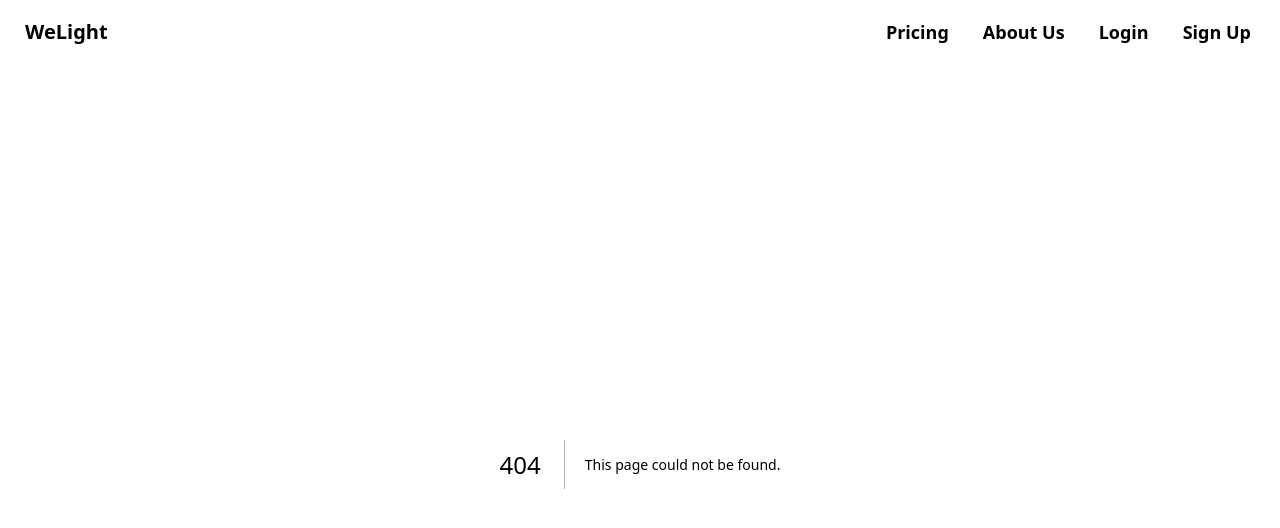
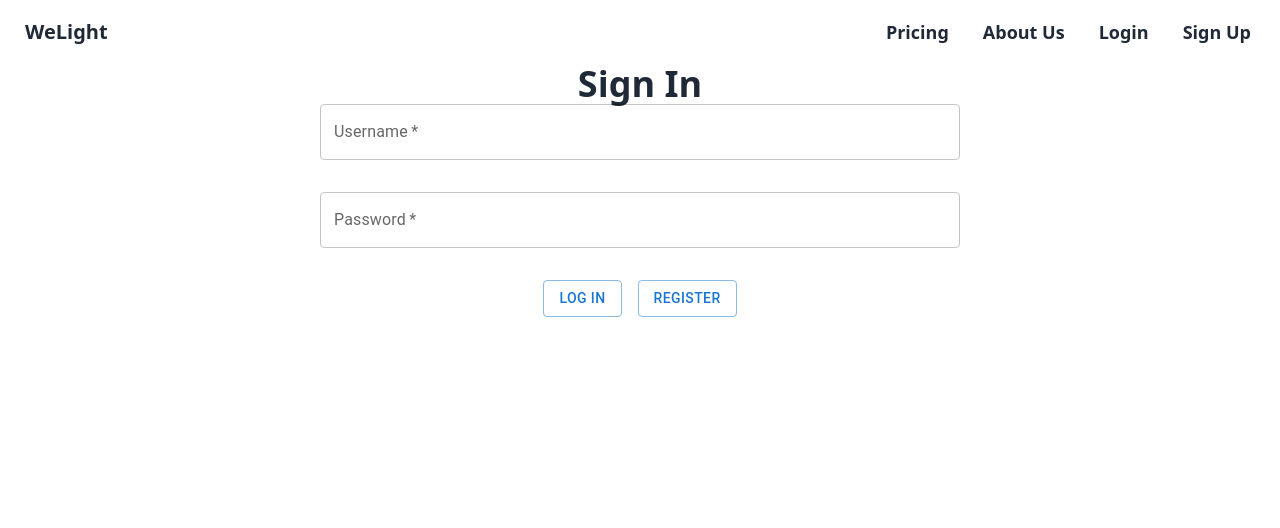
Before and after one commit to designasabaker/welightpreview, a Next.js app: page /login in a window 1280 px wide. Before the commit this address had no page. Shown: the top 528 px of the page. Built offline with nearby package versions, Linux system fonts and the light colour scheme.

Commit message:
add: the login page
!! the password is currently stored without encryption

```diff
--- /dev/null
+++ b/app/login/page.tsx
@@ -0,0 +1,61 @@
+'use client'
+
+import React from "react";
+import {Box, Button, Stack, TextField} from "@mui/material";
+
+export default function Login() {
+    let [password, setPassword] = React.useState("")
+    let [username, setUsername] = React.useState("")
+    const handleLogin = () => {
+        let credential = {
+            username,
+            password
+        }
+        console.log(credential)  // pass the credential to api
+    };
+
+    const handleTextFieldChange = (event: { target: {
+            value: string;
+            id: any; }; }) => {
+        let targetId = event.target.id
+        if(targetId === "username-text-field"){
+            setUsername(event.target.value)
+        } else if(targetId === "password-text-field"){
+            setPassword(event.target.value)
+        } else {
+            console.error("Invalid handling of textfield")
+        }
+    }
+    return (
+        <div className="bg-white dark:bg-gray-900">
+            <Box sx={{
+                top: '200px',
+                width: '50%',
+                margin: 'auto'
+            }}>
+                <h1 className="text-3xl font-semibold text-center text-gray-800 capitalize lg:text-4xl dark:text-white">
+                    Sign In
+                </h1>
+                <Stack spacing={4}>
+                    <TextField
+                        required
+                        id="username-text-field"
+                        label="Username"
+                        onChange={handleTextFieldChange}
+                    />
+                    <TextField
+                        required
+                        id="password-text-field"
+                        label="Password"
+                        onChange={handleTextFieldChange}
+                    />
+                    <Stack direction="row" justifyContent="center" alignItems="center" spacing={2}>
+                        <Button variant="outlined" onClick={handleLogin}>Log in</Button>
+                        <Button variant="outlined" href={'/signup'}>Register</Button>
+                    </Stack>
+                </Stack>
+            </Box>
+        </div>
+
+    )
+}
--- a/components/Navbar.tsx
+++ b/components/Navbar.tsx
@@ -12,8 +12,8 @@ export default function Navbar() {
                     <Link href="/pricing" className="btn btn-ghost normal-case text-lg">Pricing</Link>
                     <Link href="/about" className="btn btn-ghost normal-case text-lg">About Us</Link>
                     <div className="flex-1">
-                        <Link href="/" className="btn btn-ghost normal-case text-lg">Login</Link>
-                        <Link href="/" className="btn btn-ghost normal-case text-lg">Sign Up</Link>
+                        <Link href="/login" className="btn btn-ghost normal-case text-lg">Login</Link>
+                        <Link href="/signup" className="btn btn-ghost normal-case text-lg">Sign Up</Link>
                     </div>
                 </ul>
             </div>
```
